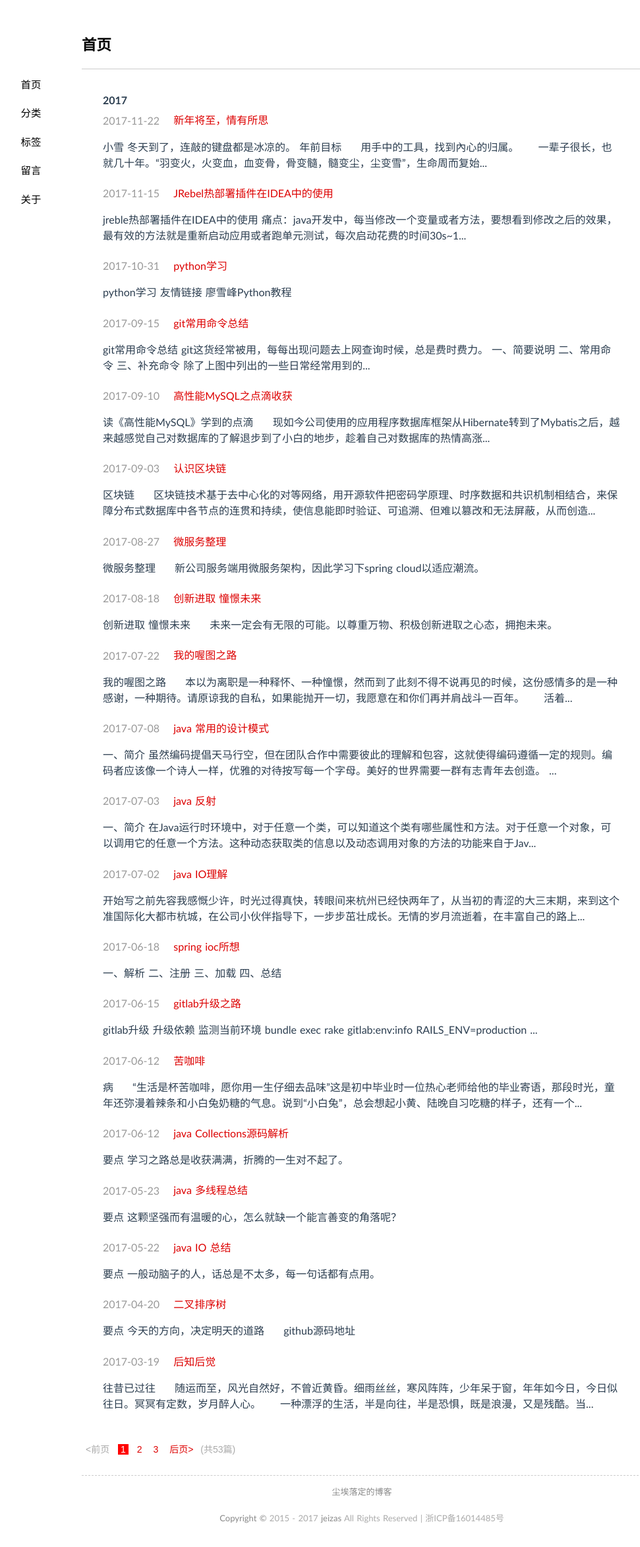
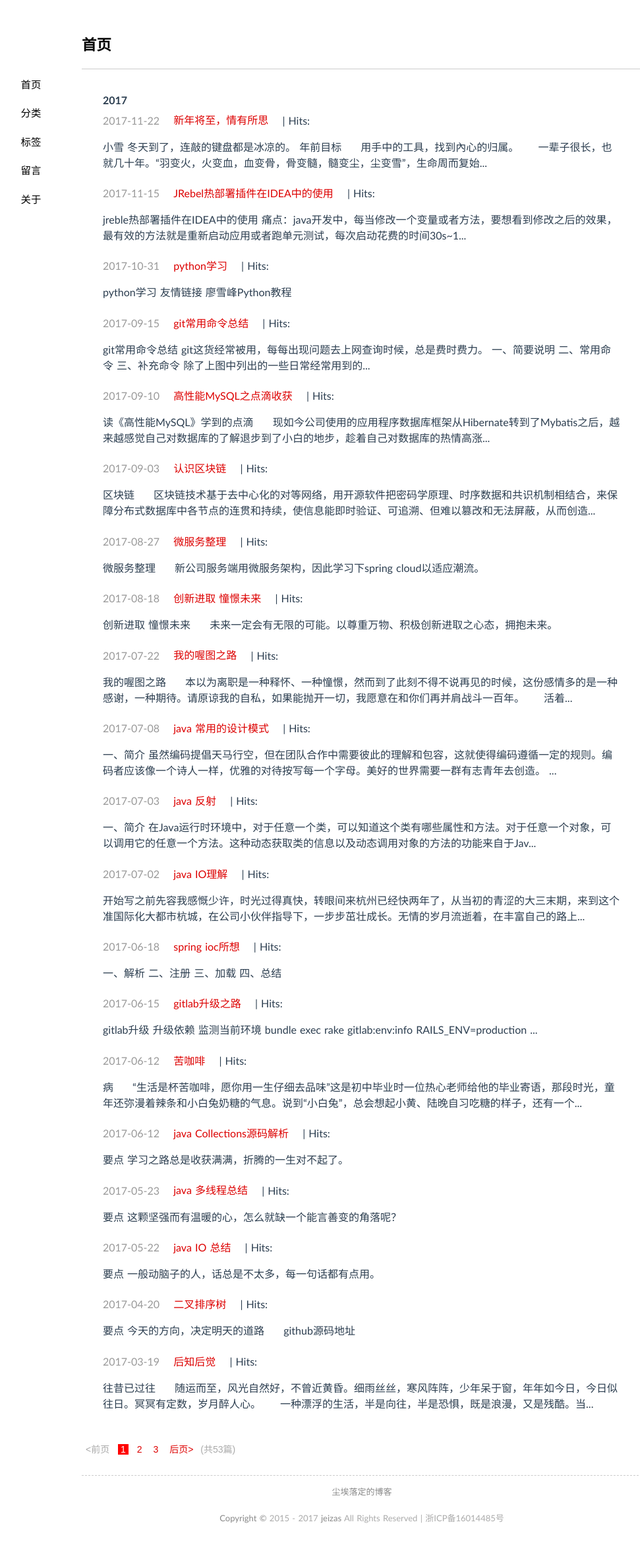
Before and after one commit to jeizas/jeizas.github.io, a Jekyll site: the page built from index.html, in a window 1280 px wide. Shown: the whole page at 66% size, without its empty margins (91-1062 px from the left). Built offline with Jekyll 4.4.1, drawn with Linux system fonts in a browser that asks for light colours; the list of posts is cut into pages by our own code; comment, search, counter and statistics services are not loaded.

Commit message:
modified:   _config.yml 	modified:   _layouts/default.html 	new file:   _layouts/leancloud-analytics.html 	modified:   _layouts/post.html 	modified:   index.html 	modified:   media/css/style.css

```diff
--- a/_config.yml
+++ b/_config.yml
@@ -16,6 +16,7 @@ hub: jeizas
 safe: false
 about: "弱菜一枚。"
 gems: [jekyll-paginate]
-lean_cloud :
-  app_id   :  "2xyOLOJvymMHt1Ufll5Q5Jif-gzGzoHsz"
-  app_key  :  "pu6HKchIbTtrwXVYEi3rcNQ9"
+leancloud:
+  enable: true
+  app_id: 2xyOLOJvymMHt1Ufll5Q5Jif-gzGzoHsz
+  app_key: pu6HKchIbTtrwXVYEi3rcNQ9
--- a/_layouts/default.html
+++ b/_layouts/default.html
@@ -20,6 +20,7 @@
     </script>
   </head>
   <body>
+    {% include leancloud-analytics.html %}
     <div id="container">
       <div id="main" role="main">
         <header>
--- a/index.html
+++ b/index.html
@@ -13,6 +13,14 @@ layout: page
   <li class="listing-item">
     <time datetime="{{ post.date | date:"%Y-%m-%d" }}">{{ post.date | date:"%Y-%m-%d" }}</time>
     <a href="{{ post.url }}" title="{{ post.title }}">{{ post.title }}</a>
+    <!-- 统计相关 -->
+    {% if site.leancloud.enable %}
+        <span id="{{ post.url }}" class="leancloud_visitors" data-flag-title="{{ post.title }}">
+         <span class="post-meta-divider">|</span>
+         <span class="post-meta-item-text"> Hits:  </span>
+         <span class="leancloud-visitors-count"></span>
+        </span>
+    {% endif %}
     <!-- 文章中想显示摘要，可以将下面注释去掉。可显示100字摘要-->
     <p>{{ post.content | strip_html | truncate:100 }}</p>
   </li>
--- a/media/css/style.css
+++ b/media/css/style.css
@@ -139,3 +139,17 @@ background: #ff0000;
 color: white;
 background: #83BF73;
 }
+
+/*统计相关*/
+.post-meta-divider {
+  font-size: $small-font-size;
+  color: $grey-color;
+}
+.post-meta-item-text {
+  font-size: $small-font-size;
+  color: $grey-color;
+}
+.leancloud-visitors-count{
+  font-size: $small-font-size;
+  color: $grey-color;
+}
```
Also changed, not shown: other parts of _layouts/default.html (+0 -123 lines), _layouts/leancloud-analytics.html (added, +118 -0 lines), _layouts/post.html (+7 -8 lines).
